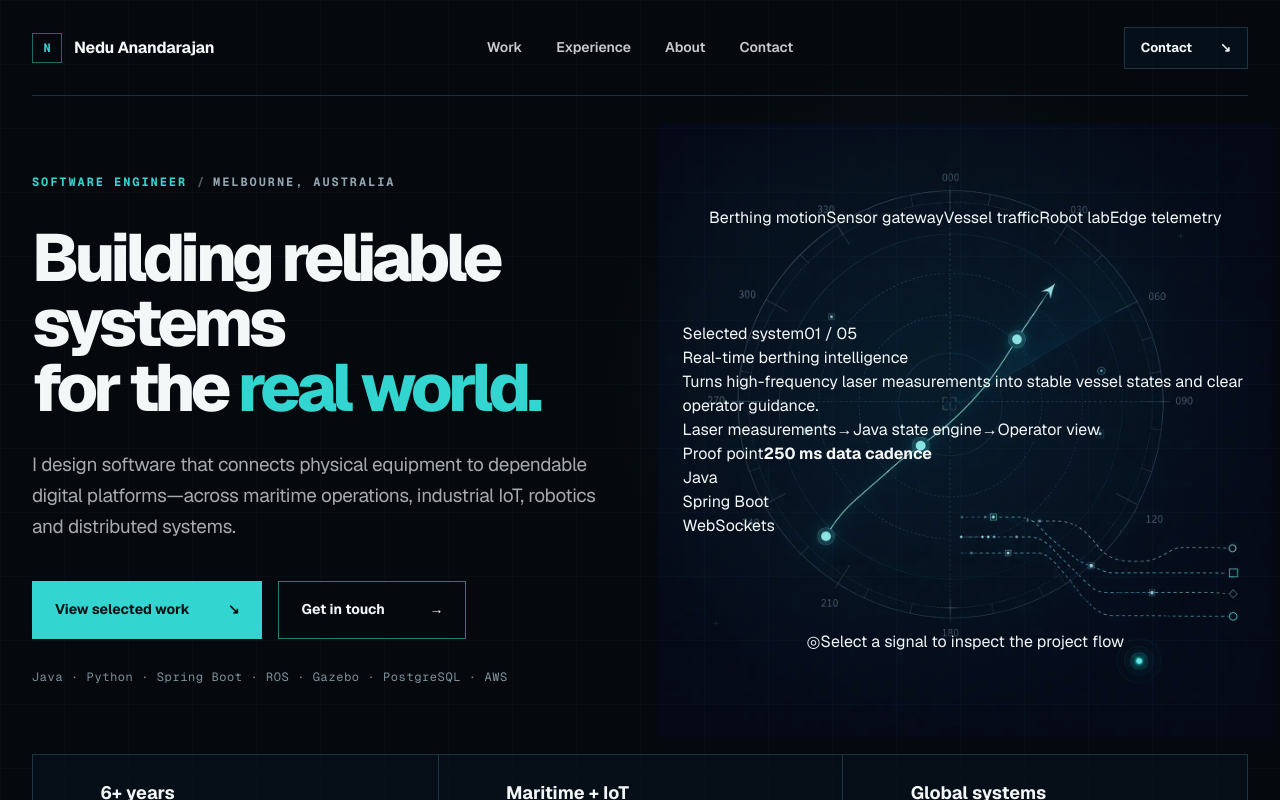
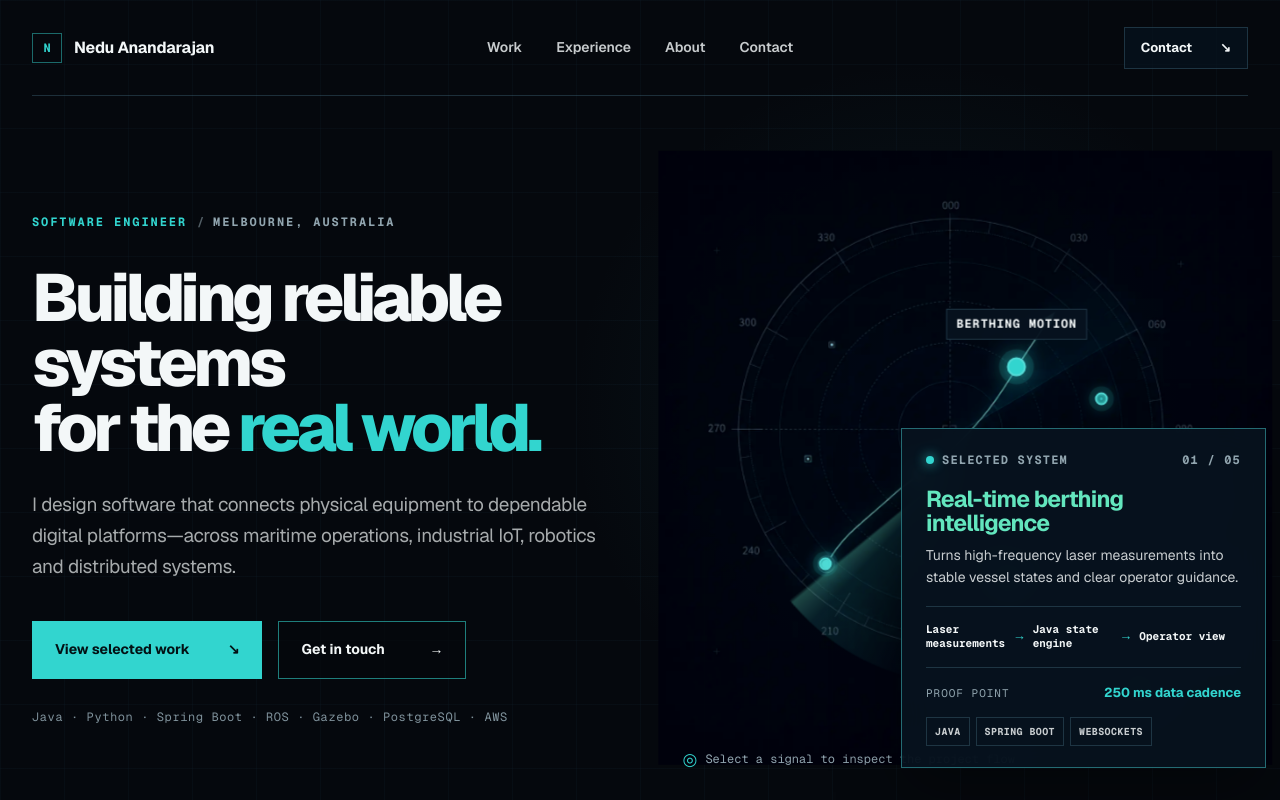
Before and after one commit to nedu96/nedu-engineering-portfolio, a Next.js app: page / in a window 1280 px wide. Shown: the top 800 px of the page. Built offline with nearby package versions, Linux system fonts and the light colour scheme.

Commit message:
Style interactive engineering system map

```diff
--- a/app/globals.css
+++ b/app/globals.css
@@ -278,18 +278,24 @@ h1 em {
 
 .system-visual {
   position: relative;
-  min-height: 540px;
+  min-height: 620px;
   display: grid;
   place-items: center;
+}
+
+.radar-stage {
+  position: relative;
+  width: min(620px, 48vw);
+  aspect-ratio: 1;
+  transform: translate(-4%, -2%);
 }
 
 .command-art,
 .editorial-art {
   position: absolute;
-  inset: 50% auto auto 50%;
-  width: min(620px, 48vw);
+  inset: 0;
+  width: 100%;
   max-width: none;
-  transform: translate(-50%, -50%);
   transition: opacity 320ms ease, filter 320ms ease;
 }
 
@@ -304,51 +310,302 @@ h1 em {
   pointer-events: none;
 }
 
-.telemetry-card {
+.radar-sweep {
   position: absolute;
-  right: -4px;
-  bottom: 36px;
-  width: 190px;
-  padding: 16px 18px;
-  background: color-mix(in srgb, var(--surface) 88%, transparent);
-  border: 1px solid var(--fine-line);
-  backdrop-filter: blur(10px);
+  inset: 13.2%;
+  border-radius: 50%;
+  background: conic-gradient(
+    from -18deg,
+    transparent 0deg 315deg,
+    rgba(50, 213, 207, 0.02) 326deg,
+    rgba(50, 213, 207, 0.18) 352deg,
+    rgba(99, 230, 190, 0.42) 359deg,
+    transparent 360deg
+  );
+  filter: blur(0.2px);
+  mix-blend-mode: screen;
+  opacity: 0.7;
+  pointer-events: none;
+  animation: radar-rotate 10s linear infinite;
 }
 
-.telemetry-card > div {
+.radar-node {
+  position: absolute;
+  z-index: 3;
+  width: 34px;
+  height: 34px;
+  padding: 0;
+  border: 0;
+  border-radius: 50%;
+  background: transparent;
+  transform: translate(-50%, -50%);
+  cursor: pointer;
+}
+
+.radar-node-1 {
+  left: 58.4%;
+  top: 35.2%;
+}
+
+.radar-node-2 {
+  left: 42.7%;
+  top: 52.6%;
+}
+
+.radar-node-3 {
+  left: 72.1%;
+  top: 40.4%;
+}
+
+.radar-node-4 {
+  left: 57.1%;
+  top: 70.1%;
+}
+
+.radar-node-5 {
+  left: 27.3%;
+  top: 67.2%;
+}
+
+.radar-node-core {
+  position: absolute;
+  inset: 50% auto auto 50%;
+  width: 13px;
+  aspect-ratio: 1;
+  border: 2px solid color-mix(in srgb, var(--accent) 84%, white);
+  border-radius: 50%;
+  background: color-mix(in srgb, var(--accent) 68%, transparent);
+  box-shadow:
+    0 0 0 6px color-mix(in srgb, var(--accent) 11%, transparent),
+    0 0 18px color-mix(in srgb, var(--accent) 64%, transparent);
+  transform: translate(-50%, -50%);
+  transition: width 180ms ease, background 180ms ease, box-shadow 180ms ease;
+}
+
+.radar-node::after {
+  content: "";
+  position: absolute;
+  inset: 50% auto auto 50%;
+  width: 34px;
+  aspect-ratio: 1;
+  border: 1px solid color-mix(in srgb, var(--accent) 56%, transparent);
+  border-radius: 50%;
+  opacity: 0;
+  transform: translate(-50%, -50%) scale(0.55);
+}
+
+.radar-node:hover .radar-node-core,
+.radar-node:focus-visible .radar-node-core,
+.radar-node.is-active .radar-node-core {
+  width: 19px;
+  background: var(--accent);
+  box-shadow:
+    0 0 0 8px color-mix(in srgb, var(--accent) 14%, transparent),
+    0 0 26px color-mix(in srgb, var(--accent) 88%, transparent);
+}
+
+.radar-node.is-active::after {
+  opacity: 1;
+  animation: signal-ping 1.8s ease-out infinite;
+}
+
+.radar-node:focus-visible {
+  outline: 2px solid var(--ink);
+  outline-offset: 4px;
+}
+
+.radar-node-label {
+  position: absolute;
+  left: 50%;
+  bottom: calc(100% + 10px);
+  width: max-content;
+  max-width: 150px;
+  padding: 7px 9px;
+  border: 1px solid var(--fine-line);
+  color: var(--ink);
+  background: color-mix(in srgb, var(--surface) 94%, transparent);
+  font-family: var(--font-geist-mono), monospace;
+  font-size: 12px;
+  font-weight: 650;
+  text-transform: uppercase;
+  letter-spacing: 0.07em;
+  line-height: 1.25;
+  opacity: 0;
+  pointer-events: none;
+  transform: translate(-50%, 5px);
+  transition: opacity 160ms ease, transform 160ms ease;
+}
+
+.radar-node:hover .radar-node-label,
+.radar-node:focus-visible .radar-node-label,
+.radar-node.is-active .radar-node-label {
+  opacity: 1;
+  transform: translate(-50%, 0);
+}
+
+.signal-readout {
+  position: absolute;
+  z-index: 5;
+  right: -18px;
+  bottom: 12px;
+  width: min(365px, 72%);
+  padding: 22px 24px 21px;
+  border: 1px solid color-mix(in srgb, var(--accent) 34%, var(--fine-line));
+  background: color-mix(in srgb, var(--surface) 93%, transparent);
+  box-shadow: 0 24px 60px rgba(0, 0, 0, 0.34);
+  backdrop-filter: blur(16px);
+}
+
+.signal-readout-header {
+  display: flex;
+  align-items: center;
+  justify-content: space-between;
+  gap: 18px;
+  color: var(--muted);
+  font-family: var(--font-geist-mono), monospace;
+  font-size: 12px;
+  font-weight: 650;
+  text-transform: uppercase;
+  letter-spacing: 0.1em;
+}
+
+.signal-readout-header > span:first-child {
   display: flex;
   align-items: center;
   gap: 8px;
-  color: var(--muted);
-  font-family: var(--font-geist-mono), monospace;
-  font-size: 11px;
-  text-transform: uppercase;
-  letter-spacing: 0.12em;
 }
 
-.telemetry-card strong {
-  display: block;
-  margin-top: 8px;
-  color: var(--accent-2);
-  font-family: var(--font-geist-mono), monospace;
-  font-size: 18px;
-  font-weight: 500;
-  letter-spacing: 0.12em;
-}
-
-.telemetry-card small {
-  display: block;
-  margin-top: 5px;
-  color: var(--muted);
-  font-size: 12px;
-}
-
-.telemetry-dot {
+.signal-readout-header i {
   width: 8px;
   aspect-ratio: 1;
   border-radius: 50%;
   background: var(--accent);
   box-shadow: 0 0 12px var(--accent);
+}
+
+.signal-readout h2 {
+  max-width: 300px;
+  margin: 18px 0 10px;
+  color: var(--accent-2);
+  font-size: 23px;
+  font-weight: 660;
+  line-height: 1.05;
+  letter-spacing: -0.035em;
+}
+
+.signal-readout > p {
+  margin-bottom: 17px;
+  color: color-mix(in srgb, var(--ink) 82%, transparent);
+  font-size: 14px;
+  line-height: 1.55;
+}
+
+.signal-flow {
+  display: grid;
+  grid-template-columns: repeat(3, minmax(0, 1fr));
+  gap: 5px;
+  padding-block: 12px;
+  border-block: 1px solid var(--fine-line);
+}
+
+.signal-flow span {
+  position: relative;
+  min-height: 36px;
+  display: flex;
+  align-items: center;
+  padding-right: 14px;
+  color: var(--ink);
+  font-family: var(--font-geist-mono), monospace;
+  font-size: 11px;
+  font-weight: 620;
+  line-height: 1.25;
+}
+
+.signal-flow b {
+  position: absolute;
+  right: 2px;
+  color: var(--accent);
+  font-size: 13px;
+  font-weight: 500;
+}
+
+.signal-proof {
+  display: flex;
+  align-items: baseline;
+  justify-content: space-between;
+  gap: 14px;
+  margin-top: 15px;
+}
+
+.signal-proof span {
+  color: var(--muted);
+  font-family: var(--font-geist-mono), monospace;
+  font-size: 11px;
+  text-transform: uppercase;
+  letter-spacing: 0.09em;
+}
+
+.signal-proof strong {
+  color: var(--accent);
+  font-size: 13px;
+  font-weight: 680;
+}
+
+.signal-readout ul {
+  display: flex;
+  flex-wrap: wrap;
+  gap: 6px;
+  margin: 15px 0 0;
+  padding: 0;
+  list-style: none;
+}
+
+.signal-readout li {
+  padding: 6px 8px;
+  border: 1px solid var(--fine-line);
+  color: color-mix(in srgb, var(--ink) 82%, transparent);
+  font-family: var(--font-geist-mono), monospace;
+  font-size: 10px;
+  font-weight: 650;
+  text-transform: uppercase;
+  letter-spacing: 0.04em;
+}
+
+.system-hint {
+  position: absolute;
+  left: 0;
+  bottom: 8px;
+  display: flex;
+  align-items: center;
+  gap: 8px;
+  margin: 0;
+  color: var(--muted);
+  font-family: var(--font-geist-mono), monospace;
+  font-size: 12px;
+  line-height: 1.5;
+}
+
+.system-hint span {
+  color: var(--accent);
+  font-size: 17px;
+}
+
+@keyframes radar-rotate {
+  to {
+    transform: rotate(1turn);
+  }
+}
+
+@keyframes signal-ping {
+  0% {
+    opacity: 0.75;
+    transform: translate(-50%, -50%) scale(0.55);
+  }
+
+  100% {
+    opacity: 0;
+    transform: translate(-50%, -50%) scale(1.35);
+  }
 }
 
 .proof-strip {
@@ -903,7 +1160,10 @@ h1 em {
   filter: saturate(0.86) contrast(0.98);
 }
 
-.portfolio[data-theme="editorial"] .telemetry-card {
+.portfolio[data-theme="editorial"] .radar-sweep,
+.portfolio[data-theme="editorial"] .radar-node,
+.portfolio[data-theme="editorial"] .signal-readout,
+.portfolio[data-theme="editorial"] .system-hint {
   display: none;
 }
 
@@ -946,13 +1206,19 @@ h1 em {
   }
 
   .system-visual {
-    min-height: 530px;
+    min-height: 640px;
   }
 
-  .command-art,
-  .editorial-art,
-  .portfolio[data-theme="editorial"] .editorial-art {
+  .radar-stage {
     width: min(620px, 78vw);
+  }
+
+  .portfolio[data-theme="editorial"] .radar-stage {
+    width: min(650px, 78vw);
+  }
+
+  .signal-readout {
+    right: 4px;
   }
 
   .section-heading {
@@ -1044,18 +1310,48 @@ h1 em {
   }
 
   .system-visual {
-    min-height: 390px;
+    min-height: 0;
+    display: flex;
+    flex-direction: column;
+    align-items: stretch;
+    margin-top: 18px;
   }
 
-  .command-art,
-  .editorial-art,
-  .portfolio[data-theme="editorial"] .editorial-art {
-    width: min(500px, 116vw);
+  .radar-stage {
+    align-self: center;
+    width: min(520px, 112vw);
+    transform: translateY(0);
   }
 
-  .telemetry-card {
-    right: 0;
-    bottom: 18px;
+  .portfolio[data-theme="editorial"] .radar-stage {
+    width: min(520px, 112vw);
+  }
+
+  .radar-node-label {
+    display: none;
+  }
+
+  .signal-readout {
+    position: relative;
+    right: auto;
+    bottom: auto;
+    width: 100%;
+    margin-top: -46px;
+  }
+
+  .system-hint {
+    position: static;
+    order: 3;
+    margin-top: 14px;
+  }
+
+  .signal-readout h2 {
+    max-width: none;
+    font-size: 24px;
+  }
+
+  .signal-readout > p {
+    font-size: 15px;
   }
 
   .proof-strip {
```
